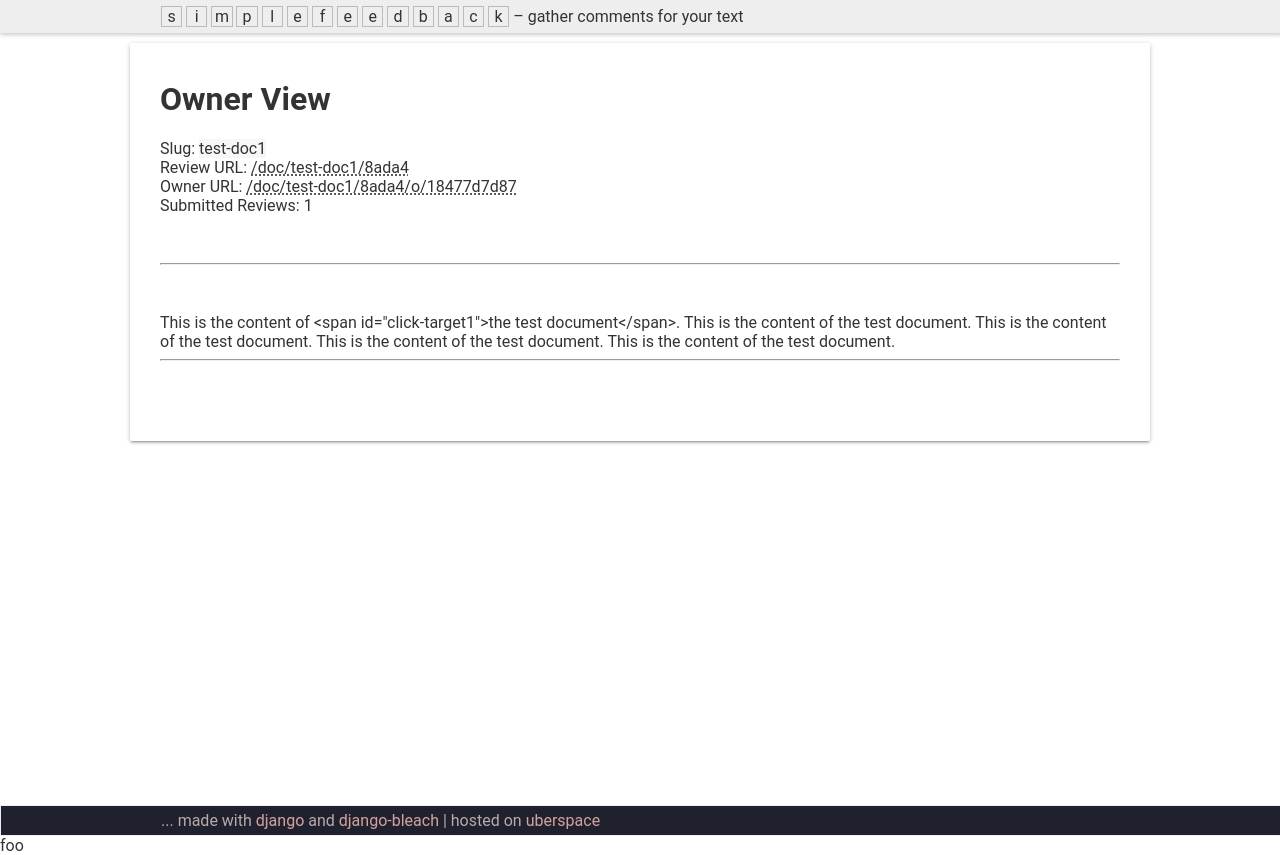
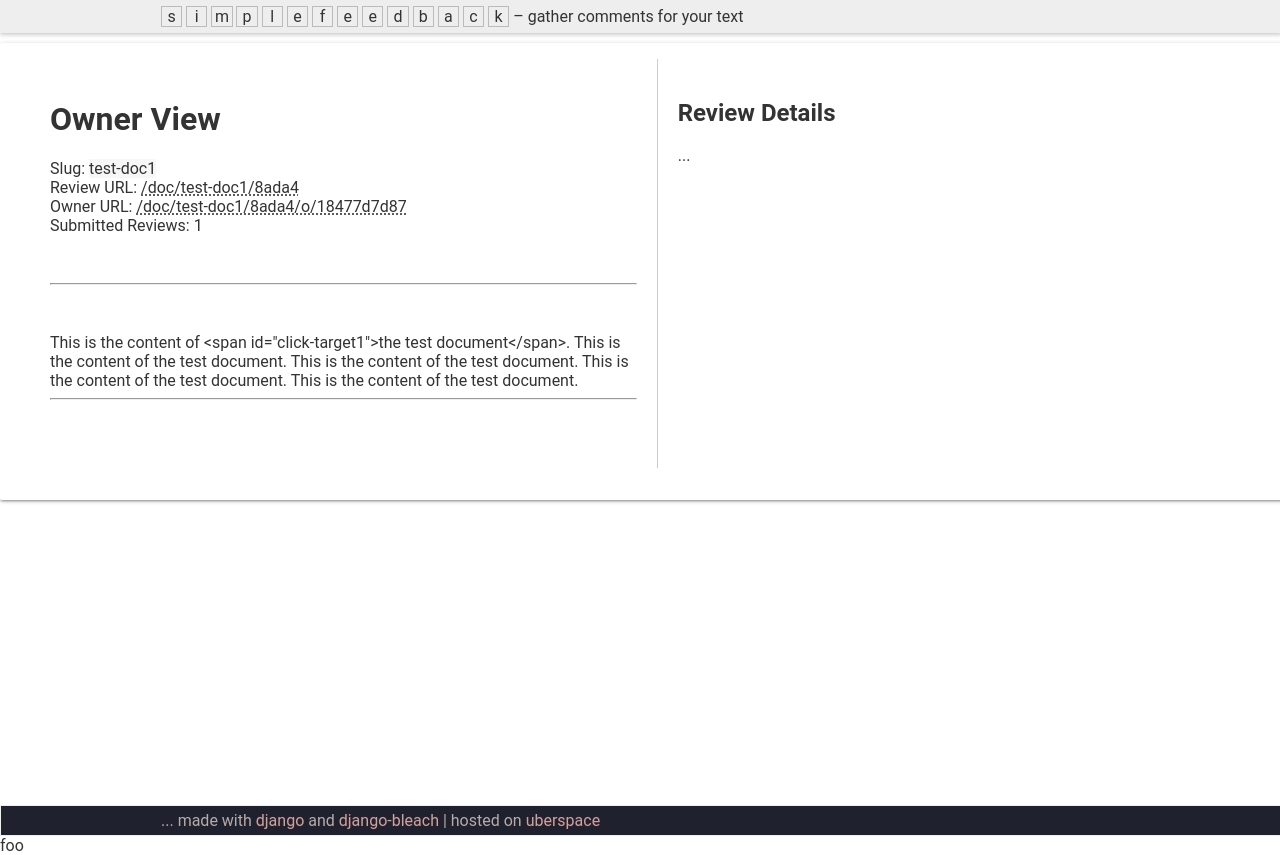
Before and after one commit to cknoll/simplefeedback, a Django app: page /doc/test-doc1/8ada4/o/18477d7d87 in a window 1280 px wide. Run offline with Django 4.2, Linux system fonts and the light colour scheme; data comes from the database, SQL or seed files in the repository.

Commit message:
doc_owner.html: improve layout

```diff
--- a/base/static/base.css
+++ b/base/static/base.css
@@ -16,6 +16,7 @@
     --padding-h-quote: 1em;
     --padding-content: min(2.5vw, 30px);
     --width-content: min(90vw, 60em); /*→ max width of 960px (@ vw=1280)*/
+    --width-content-two-column: min(98vw, 100em); /* width for two column part*/
 
     /*  the following scaling factor k is calculated by  16px/<min-viewport-width-in-px-at-which-still-normal-font-size> e.g. 16px/640px = 0.025 → 2.5vw    */
     --font-size-all: max(min(16px, 2.5vw), 10px);
@@ -189,6 +190,28 @@ div.header a:hover{
     border-radius: 2px;
 
 }
+.main_two_column {
+
+    width: var(--width-content-two-column);
+
+}
+
+.two_col_container {
+    display: flex;
+    justify-content: space-between;
+  }
+  .left-column {
+    width: 50%;
+    padding: 20px;
+  }
+  .right-column {
+    width: 50%;
+    padding: 20px;
+    border-left: 1px solid #ccc;
+  }
+
+
+
 .error {
     color: var(--color-red-dark-text);
     padding: 1em;
--- a/base/templates/base/base.html
+++ b/base/templates/base/base.html
@@ -55,7 +55,7 @@
     </div> <!-- end of headerbar -->
 
 
-<div id="id_main" class="main">
+<div id="id_main" class="{% block main_class %}main{% endblock %}">
 {% block content %}
 
 add content
--- a/base/templates/base/doc_owner.html
+++ b/base/templates/base/doc_owner.html
@@ -1,5 +1,6 @@
 {% extends "base/base.html" %}
 
+{% block main_class %}main main_two_column{% endblock %}
 
 {% block content %}
 <!--utc_doc_owner-->
@@ -7,6 +8,9 @@
     {#doc: {{data}}#}
 
 {% if data.doc.owner_mode %}
+<div class="two_col_container">
+<div class="left-column">
+
 
     <h1 id="h1x">Owner View</h1>
     <div>Slug: <span class="slug-preview">{{data.slug}}</span></div>
@@ -25,6 +29,17 @@
     {% include "base/partial/doc_content.html" with data=data only %}
     <hr style="margin-bottom: 3em;">
 
+</div> <!-- end of left column -->
+<div class="right-column">
+
+<h2>Review Details</h2>
+
+...
+
+</div> <!-- end of right column -->
+
+
+</div><!-- end of two column container -->
 {% else %}
     {# This normally should never be displayed and is a second layer of security #}
     Wrong owner key
```
Also changed, not shown: README.md.
